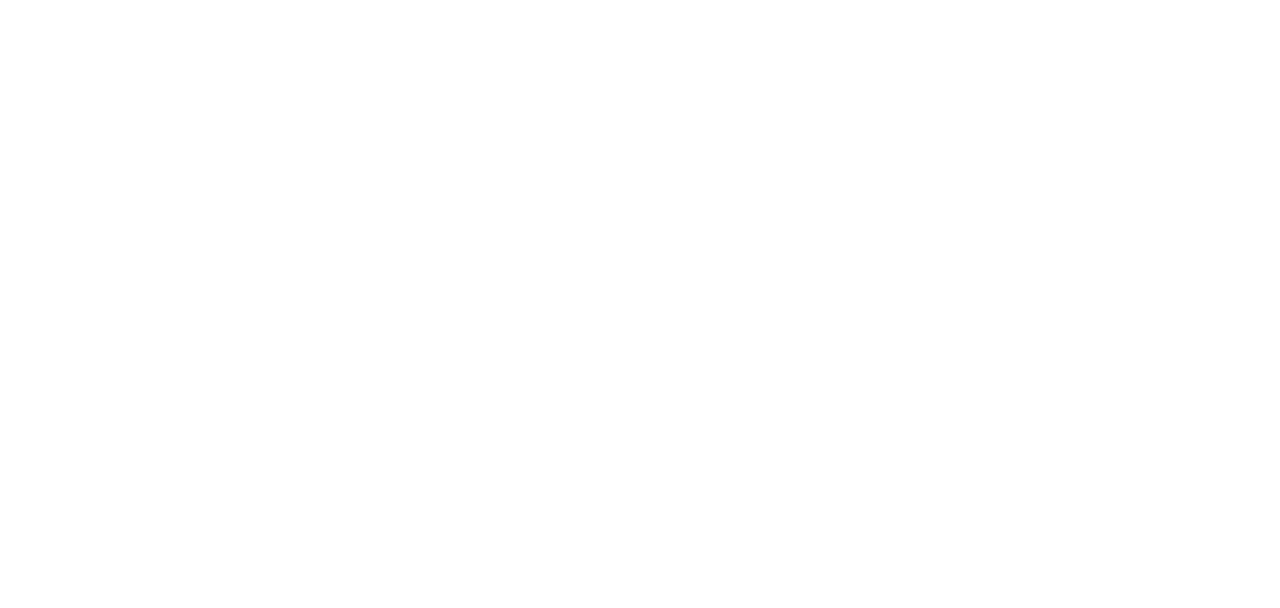
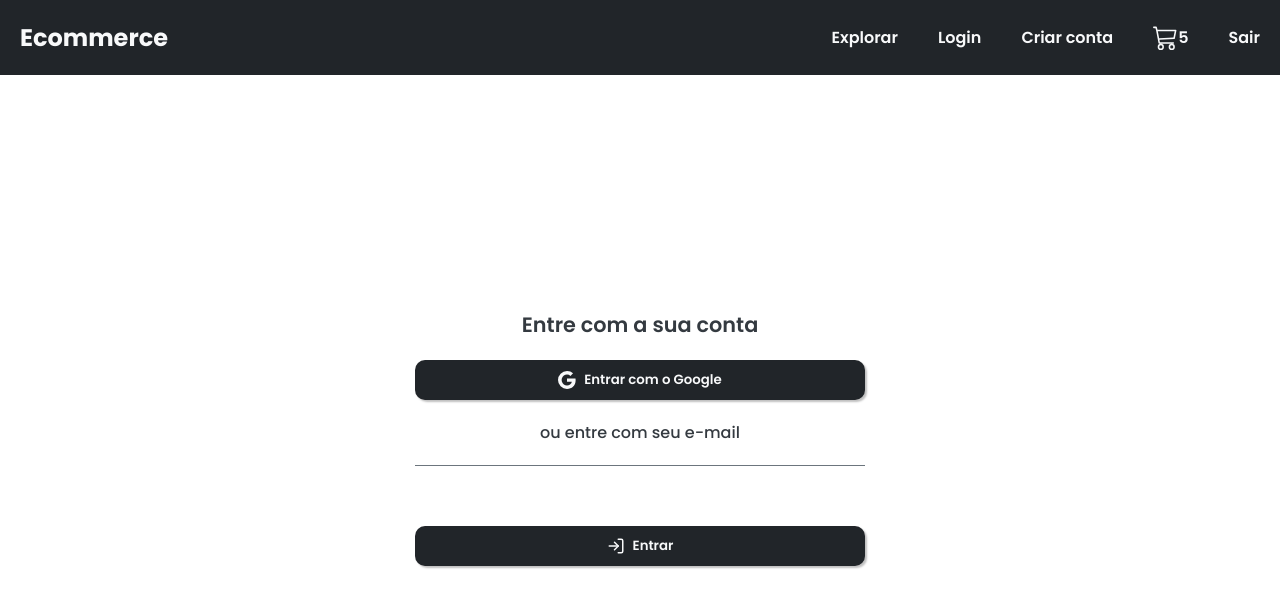
Before and after one commit to marquescript/react-ecommerce, a React (Vite) app: page /login in a window 1280 px wide. Before the commit this address had no page. Shown: the top 608 px of the page. Built offline with nearby package versions, Linux system fonts and the light colour scheme.

Commit message:
feat: criando parte inicial do login e o button component

```diff
--- a/src/App.tsx
+++ b/src/App.tsx
@@ -1,6 +1,7 @@
 import { BrowserRouter, Route, Routes } from "react-router-dom";
 import "../index.css";
 import { HomePage } from "./pages/home/HomePage";
+import { LoginPage } from "./pages/login/LoginPage";
 
 const App = () => {
 
@@ -11,6 +12,7 @@ const App = () => {
         <Routes>
 
           <Route path="/" element={<HomePage />}/>
+          <Route path="/login" element={<LoginPage />}/>
 
         </Routes>
       </BrowserRouter>
--- /dev/null
+++ b/src/components/buttom/CustomButton.tsx
@@ -0,0 +1,18 @@
+import { ButtonHTMLAttributes, ReactNode } from "react";
+import { CustomButtonContainer, IconContainer } from "./button.style";
+
+interface CustomButtonProps extends ButtonHTMLAttributes<HTMLButtonElement> {
+    startIcon?: ReactNode;
+    children: React.ReactNode;
+}
+
+export const CustomButton = ({children, startIcon, ...rest}: CustomButtonProps) => {
+
+    return (
+        <CustomButtonContainer {...rest}>
+            {startIcon && <IconContainer>{startIcon}</IconContainer>}
+            {children}
+        </CustomButtonContainer>
+    );
+
+}
--- /dev/null
+++ b/src/components/buttom/button.style.ts
@@ -0,0 +1,32 @@
+import styled from "styled-components";
+import { Colors } from "../../assets/styles/theme";
+
+export const CustomButtonContainer = styled.button`
+    width: 100%;
+    background-color: ${Colors.background.dark};
+    color: ${Colors.text.white};
+    display: flex;
+    align-items: center;
+    justify-content: center;
+    border-radius: 10px;
+    box-shadow: 2px 2px 2px rgba(0, 0, 0, 0.25);
+    border: none;
+    padding-top: 10px;
+    padding-bottom: 10px;
+    padding-right: 15px;
+    padding-left: 15px;
+    font-weight: 600;
+    transition: all 0..5s ease;
+
+    &:hover{
+        cursor: pointer;
+        background-color: #000000;
+    }
+`;
+
+export const IconContainer = styled.div`
+    margin-right: 8px;
+    height: 100%;
+    display: flex;
+    align-items: center;
+`;
--- a/src/components/header/Header.tsx
+++ b/src/components/header/Header.tsx
@@ -1,9 +1,15 @@
 import { BsCart3 } from "react-icons/bs"
 import { HeaderContainer, HeaderItem, HeaderItems, HeaderTitle } from "./header.style"
+import { useNavigate } from "react-router-dom";
 
 
 export const Header = () => {
 
+    const navigate = useNavigate();
+
+    const handleLoginClick = (route: string) => {
+        navigate(route);
+    }
 
     return(
         <HeaderContainer>
@@ -11,7 +17,7 @@ export const Header = () => {
 
             <HeaderItems>
                 <HeaderItem>Explorar</HeaderItem>
-                <HeaderItem>Login</HeaderItem>
+                <HeaderItem onClick={() => handleLoginClick("/login")}>Login</HeaderItem>
                 <HeaderItem>Criar conta</HeaderItem>
                 <HeaderItem><BsCart3 size={25}/><span></span>5</HeaderItem>
                 <HeaderItem>Sair</HeaderItem>
--- /dev/null
+++ b/src/pages/login/LoginPage.tsx
@@ -0,0 +1,35 @@
+import { BsGoogle } from "react-icons/bs";
+import { CustomButton } from "../../components/buttom/CustomButton";
+import { Header } from "../../components/header/Header";
+import { LoginContainer, LoginContent, LoginHeadline, LoginInputContainer, LoginSubtitle } from "./login.styles";
+import { FiLogIn } from "react-icons/fi";
+
+export const LoginPage = () => {
+
+
+    return (
+        <>
+            <Header />
+
+            <LoginContainer>
+                <LoginContent>
+
+                    <LoginHeadline>Entre com a sua conta</LoginHeadline>
+
+                    <CustomButton startIcon={<BsGoogle size={18} />}>Entrar com o Google</CustomButton>
+
+                    <LoginSubtitle>ou entre com seu e-mail</LoginSubtitle>
+
+                    <LoginInputContainer></LoginInputContainer>
+                    <LoginInputContainer></LoginInputContainer>
+
+                    <CustomButton startIcon={<FiLogIn size={18}/>}>Entrar</CustomButton>
+
+                </LoginContent>
+
+            </LoginContainer>
+
+        </>
+    );
+
+}
--- /dev/null
+++ b/src/pages/login/login.styles.ts
@@ -0,0 +1,44 @@
+import styled from "styled-components";
+import { Colors } from "../../assets/styles/theme";
+
+export const LoginContainer = styled.div`
+    height: 100%;
+    display: flex;
+    align-items: center;
+    justify-content: center;
+`;
+
+export const LoginHeadline = styled.p`
+    font-weight: 600;
+    font-size: 1.3rem;
+    margin-bottom: 20px;
+    color: ${Colors.text.dark};
+`;
+
+export const LoginContent = styled.div`
+    display: flex;
+    flex-direction: column;
+    align-items: center;
+    width: 450px;
+`;
+
+export const LoginSubtitle = styled.p`
+    color: ${Colors.text.dark};
+    padding-bottom: 20px;
+    border-bottom: 1px solid #6c757d;
+    width: 100%;
+    margin-top: 20px;
+    text-align: center;
+    font-weight: 500;
+    margin-bottom: 20px;
+`;
+
+export const LoginInputContainer = styled.div`
+    width: 100%;
+    margin-bottom: 20px;
+
+    p:nth-child(1){
+        font-weight: 600;
+        margin-bottom: 5px;
+    }
+`;
```
